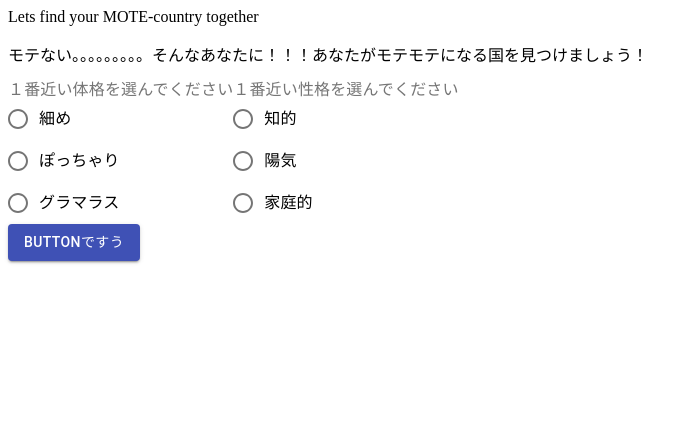
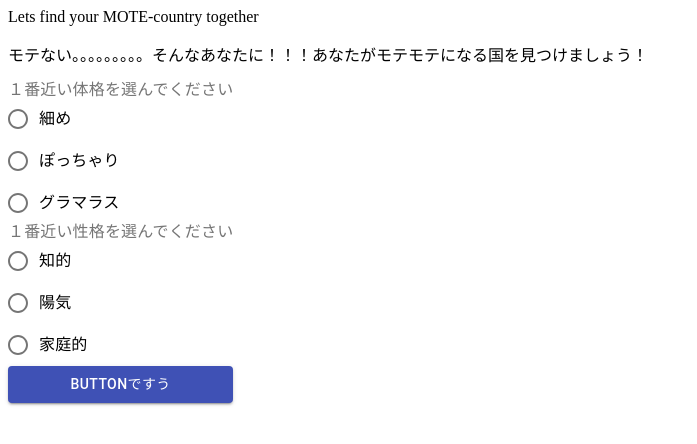
Before and after one commit to kanako-110/find-mote-app, a React (Create React App) app: page / in a window 1280 px wide. Shown: the top 444 px of the page, without its empty margins (0-697 px from the left). Built offline with nearby package versions, Linux system fonts and the light colour scheme.

Commit message:
:art: add
error handling

```diff
--- a/src/App.tsx
+++ b/src/App.tsx
@@ -19,7 +19,7 @@ const COUNTRY_CHOICE_MAP: MapType = {
 		country: 'Poland',
 	},
 	130: {
-		country: 'America and Canada',
+		country: 'Russia',
 	},
 
 	210: {
@@ -31,13 +31,13 @@ const COUNTRY_CHOICE_MAP: MapType = {
 	},
 
 	230: {
-		country: 'Brazil',
+		country: 'India',
 	},
 	310: {
-		country: 'Russia',
+		country: 'America and Canada',
 	},
 	320: {
-		country: 'India',
+		country: 'Brazil',
 	},
 	330: {
 		country: 'Thai, Nepal',
@@ -48,15 +48,20 @@ function App() {
 	const [isSubmtted, setIsSubmitted] = useState(false);
 	const [firstNumber, setFirstNumber] = useState<string>('');
 	const [secondNumber, setSecondNumber] = useState<string>('');
-	console.log({ firstNumber });
-	console.log({ secondNumber });
+	const [error, setError] = React.useState(false);
 
 	const choicesNumber = firstNumber + secondNumber;
 	console.log(COUNTRY_CHOICE_MAP[choicesNumber]);
 
 	const handleClick = useCallback(() => {
-		setIsSubmitted(true);
-	}, []);
+		if (!firstNumber || !secondNumber) {
+			setError(true);
+			return;
+		}
+
+		// isOpen?
+		return setIsSubmitted(true);
+	}, [firstNumber, secondNumber]);
 
 	return (
 		<div>
@@ -65,6 +70,7 @@ function App() {
 					onClick={handleClick}
 					setFirstNumber={setFirstNumber}
 					setSecondNumber={setSecondNumber}
+					error={error}
 				/>
 			) : (
 				<Result result={COUNTRY_CHOICE_MAP[choicesNumber]} />
--- a/src/components/FirstView.tsx
+++ b/src/components/FirstView.tsx
@@ -3,18 +3,25 @@
 import { Button } from './atoms/Button';
 import FormLabel from '@material-ui/core/FormLabel';
 import FormControl from '@material-ui/core/FormControl';
-import { Radio, FormControlLabel, RadioGroup } from '@material-ui/core';
+import {
+	Radio,
+	FormControlLabel,
+	RadioGroup,
+	FormHelperText,
+} from '@material-ui/core';
 
 interface Props {
 	onClick: () => void;
 	setFirstNumber: React.Dispatch<React.SetStateAction<string>>;
 	setSecondNumber: React.Dispatch<React.SetStateAction<string>>;
+	error: boolean;
 }
 
 export const FirstView = ({
 	onClick,
 	setFirstNumber,
 	setSecondNumber,
+	error,
 }: Props) => {
 	// const [firstChoice, setFirstChoice] = useState({
 	// 	slender: false,
@@ -33,8 +40,8 @@ export const FirstView = ({
 			</p>
 			{/* TODO 2個以上、2個以下 えらー */}
 			{/* フォームで囲むべきか */}
-			<div>
-				<FormControl component="fieldset">
+			<form>
+				<FormControl component="fieldset" error={error}>
 					<FormLabel component="legend">１番近い体格を選んでください</FormLabel>
 					<RadioGroup onChange={(e) => setFirstNumber(e.target.value)}>
 						{/* ハートもできる */}
@@ -57,10 +64,6 @@ export const FirstView = ({
 							value="3"
 						/>
 					</RadioGroup>
-					{/* TODO:選択してから表示させる */}
-					{/* {error && <FormHelperText>必ず１つ選択してください</FormHelperText>} */}
-				</FormControl>
-				<FormControl component="fieldset">
 					<FormLabel component="legend">１番近い性格を選んでください</FormLabel>
 					<RadioGroup onChange={(e) => setSecondNumber(e.target.value)}>
 						<FormControlLabel
@@ -71,10 +74,15 @@ export const FirstView = ({
 						/>
 						<FormControlLabel control={<Radio />} label="陽気" value="20" />
 						<FormControlLabel control={<Radio />} label="家庭的" value="30" />
+						{error && (
+							<FormHelperText>
+								必ず体格と性格を１つずつ選択してください
+							</FormHelperText>
+						)}
 					</RadioGroup>
+					<Button onClick={onClick} />
 				</FormControl>
-			</div>
-			<Button onClick={onClick} />
+			</form>
 		</div>
 	);
 };
```
